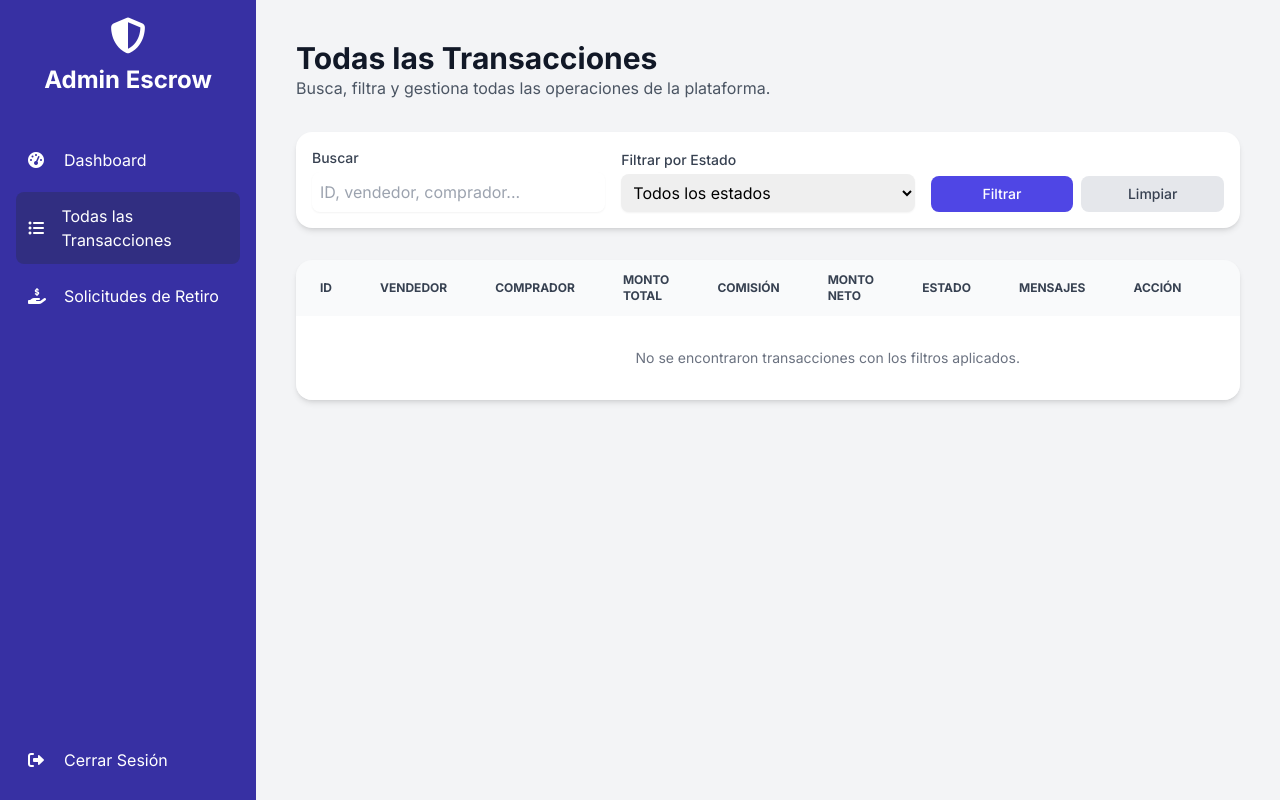
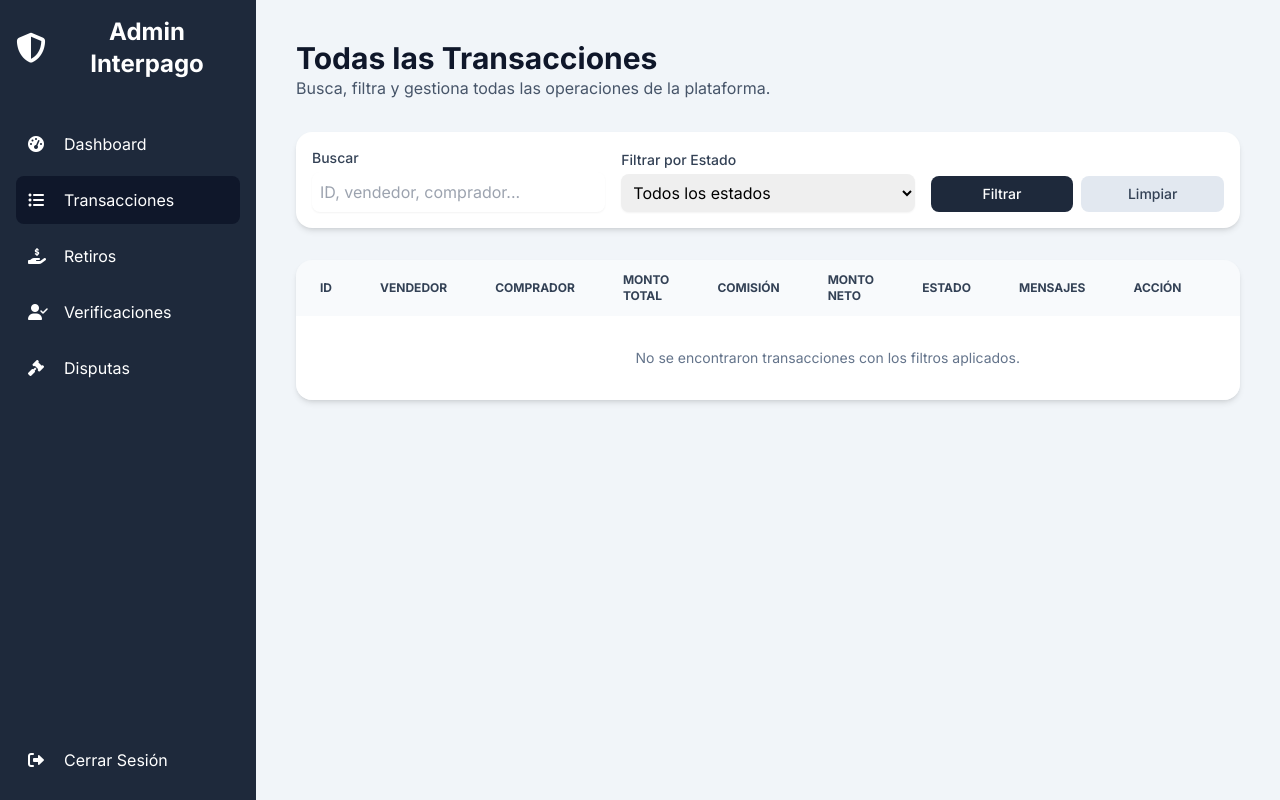
Before and after one commit to interpago/interpago, a PHP site: page /admin/transactions.php in a window 1280 px wide. Run offline with PHP 8.4, Linux system fonts and the light colour scheme; a user stored in the database is signed in; data that the repository does not hold is empty; some libraries are stand-ins or nearby versions.

Commit message:
Corregir menu y tema del admin

```diff
--- a/admin/transactions.php
+++ b/admin/transactions.php
@@ -114,32 +114,41 @@ try {
         .dispute-row { background-color: #fff1f2 !important; border-left: 4px solid #ef4444; }
     </style>
 </head>
-<body class="bg-gray-100">
+<body class="bg-slate-100">
     <div class="flex">
-        <aside class="w-64 bg-indigo-800 text-white min-h-screen p-4 flex-shrink-0 flex flex-col">
-            <div class="text-center mb-10"><i class="fas fa-shield-alt text-4xl"></i><h1 class="text-2xl font-bold mt-2">Admin Escrow</h1></div>
+        <!-- INICIO DE LA CORRECCIÓN: Barra lateral unificada -->
+        <aside class="w-64 bg-slate-800 text-white min-h-screen p-4 flex-shrink-0 flex flex-col">
+            <div class="text-center mb-10">
+                <a href="index.php" class="flex items-center justify-center space-x-2">
+                    <i class="fas fa-shield-alt text-3xl"></i>
+                    <h1 class="text-2xl font-bold">Admin Interpago</h1>
+                </a>
+            </div>
             <nav class="flex-grow">
-                <ul>
-                    <li class="mb-2"><a href="index.php" class="flex items-center p-3 rounded-lg hover:bg-indigo-700"><i class="fas fa-tachometer-alt w-6"></i><span class="ml-3">Dashboard</span></a></li>
-                    <li class="mb-2"><a href="transactions.php" class="flex items-center p-3 rounded-lg bg-indigo-900"><i class="fas fa-list-ul w-6"></i><span class="ml-3">Todas las Transacciones</span></a></li>
-                     <li class="mb-2"><a href="withdrawals.php" class="flex items-center p-3 rounded-lg hover:bg-indigo-700"><i class="fas fa-hand-holding-usd w-6"></i><span class="ml-3">Solicitudes de Retiro</span></a></li>
+                <ul class="space-y-2">
+                    <li><a href="index.php" class="flex items-center p-3 rounded-lg hover:bg-slate-700"><i class="fas fa-tachometer-alt w-6"></i><span class="ml-3">Dashboard</span></a></li>
+                    <li><a href="transactions.php" class="flex items-center p-3 rounded-lg bg-slate-900"><i class="fas fa-list-ul w-6"></i><span class="ml-3">Transacciones</span></a></li>
+                    <li><a href="withdrawals.php" class="flex items-center p-3 rounded-lg hover:bg-slate-700"><i class="fas fa-hand-holding-usd w-6"></i><span class="ml-3">Retiros</span></a></li>
+                    <li><a href="verifications.php" class="flex items-center p-3 rounded-lg hover:bg-slate-700"><i class="fas fa-user-check w-6"></i><span class="ml-3">Verificaciones</span></a></li>
+                    <li><a href="disputes.php" class="flex items-center p-3 rounded-lg hover:bg-slate-700"><i class="fas fa-gavel w-6"></i><span class="ml-3">Disputas</span></a></li>
                 </ul>
             </nav>
-            <div><a href="logout.php" class="flex items-center p-3 rounded-lg hover:bg-indigo-700"><i class="fas fa-sign-out-alt w-6"></i><span class="ml-3">Cerrar Sesión</span></a></div>
+            <div><a href="logout.php" class="flex items-center p-3 rounded-lg hover:bg-slate-700"><i class="fas fa-sign-out-alt w-6"></i><span class="ml-3">Cerrar Sesión</span></a></div>
         </aside>
+        <!-- FIN DE LA CORRECCIÓN -->
 
         <main class="flex-1 p-6 md:p-10 overflow-y-auto">
-            <header class="mb-8"><h1 class="text-3xl font-bold text-gray-900">Todas las Transacciones</h1><p class="text-gray-600">Busca, filtra y gestiona todas las operaciones de la plataforma.</p></header>
+            <header class="mb-8"><h1 class="text-3xl font-bold text-slate-900">Todas las Transacciones</h1><p class="text-slate-600">Busca, filtra y gestiona todas las operaciones de la plataforma.</p></header>
             <div class="bg-white p-4 rounded-2xl shadow-md mb-8">
                 <form action="transactions.php" method="GET" class="grid md:grid-cols-3 gap-4 items-end">
-                    <div><label for="search" class="block text-sm font-medium text-gray-700">Buscar</label><input type="text" name="search" id="search" class="mt-1 block w-full p-2 border-gray-300 rounded-lg shadow-sm" value="<?php echo htmlspecialchars($search); ?>" placeholder="ID, vendedor, comprador..."></div>
-                    <div><label for="status_filter" class="block text-sm font-medium text-gray-700">Filtrar por Estado</label><select name="status_filter" id="status_filter" class="mt-1 block w-full p-2 border-gray-300 rounded-lg shadow-sm"><option value="">Todos los estados</option><?php foreach ($status_translations as $key => $value): ?><option value="<?php echo $key; ?>" <?php echo ($status_filter === $key) ? 'selected' : ''; ?>><?php echo $value; ?></option><?php endforeach; ?></select></div>
-                    <div class="flex space-x-2"><button type="submit" class="w-full text-white bg-indigo-600 hover:bg-indigo-700 font-medium rounded-lg text-sm px-4 py-2">Filtrar</button><a href="transactions.php" class="w-full text-center text-gray-700 bg-gray-200 hover:bg-gray-300 font-medium rounded-lg text-sm px-4 py-2">Limpiar</a></div>
+                    <div><label for="search" class="block text-sm font-medium text-slate-700">Buscar</label><input type="text" name="search" id="search" class="mt-1 block w-full p-2 border-slate-300 rounded-lg shadow-sm" value="<?php echo htmlspecialchars($search); ?>" placeholder="ID, vendedor, comprador..."></div>
+                    <div><label for="status_filter" class="block text-sm font-medium text-slate-700">Filtrar por Estado</label><select name="status_filter" id="status_filter" class="mt-1 block w-full p-2 border-slate-300 rounded-lg shadow-sm"><option value="">Todos los estados</option><?php foreach ($status_translations as $key => $value): ?><option value="<?php echo $key; ?>" <?php echo ($status_filter === $key) ? 'selected' : ''; ?>><?php echo $value; ?></option><?php endforeach; ?></select></div>
+                    <div class="flex space-x-2"><button type="submit" class="w-full text-white bg-slate-800 hover:bg-slate-900 font-medium rounded-lg text-sm px-4 py-2">Filtrar</button><a href="transactions.php" class="w-full text-center text-slate-700 bg-slate-200 hover:bg-slate-300 font-medium rounded-lg text-sm px-4 py-2">Limpiar</a></div>
                 </form>
             </div>
             <div class="bg-white rounded-2xl shadow-md overflow-x-auto">
-                <table class="w-full text-sm text-left text-gray-500">
-                    <thead class="text-xs text-gray-700 uppercase bg-gray-50">
+                <table class="w-full text-sm text-left text-slate-500">
+                    <thead class="text-xs text-slate-700 uppercase bg-slate-50">
                         <tr><th class="px-6 py-3">ID</th><th class="px-6 py-3">Vendedor</th><th class="px-6 py-3">Comprador</th><th class="px-6 py-3">Monto Total</th><th class="px-6 py-3">Comisión</th><th class="px-6 py-3">Monto Neto</th><th class="px-6 py-3">Estado</th><th class="px-6 py-3">Mensajes</th><th class="px-6 py-3" style="min-width: 250px;">Acción</th></tr>
                     </thead>
                     <tbody>
@@ -147,24 +156,24 @@ try {
                             <tr><td colspan="9" class="text-center py-8 text-red-600 font-semibold"><?php echo $query_error; ?></td></tr>
                         <?php elseif ($result && $result->num_rows > 0): ?>
                             <?php while($row = $result->fetch_assoc()): ?>
-                                <tr class="bg-white border-b hover:bg-gray-50 <?php echo $row['status'] === 'dispute' ? 'dispute-row' : ''; ?>">
-                                    <td class="px-6 py-4"><a href="../transaction.php?tx_uuid=<?php echo htmlspecialchars($row['transaction_uuid']); ?>&user_id=admin" class="font-medium text-indigo-600 hover:underline" title="Ver transacción"><span class="font-mono text-xs"><?php echo substr($row['transaction_uuid'], 0, 8); ?>...</span></a></td>
+                                <tr class="bg-white border-b hover:bg-slate-50 <?php echo $row['status'] === 'dispute' ? 'dispute-row' : ''; ?>">
+                                    <td class="px-6 py-4"><a href="../transaction.php?tx_uuid=<?php echo htmlspecialchars($row['transaction_uuid']); ?>" class="font-medium text-blue-600 hover:underline" title="Ver transacción"><span class="font-mono text-xs"><?php echo substr($row['transaction_uuid'], 0, 8); ?>...</span></a></td>
                                     <td class="px-6 py-4"><?php echo htmlspecialchars($row['seller_name']); ?></td>
                                     <td class="px-6 py-4"><?php echo htmlspecialchars($row['buyer_name']); ?></td>
                                     <td class="px-6 py-4">$<?php echo number_format($row['amount'], 2); ?></td>
                                     <td class="px-6 py-4 text-red-500">$<?php echo number_format($row['commission'], 2); ?></td>
                                     <td class="px-6 py-4 text-green-600 font-bold">$<?php echo number_format($row['net_amount'], 2); ?></td>
                                     <td class="px-6 py-4"><span class="status-pill status-<?php echo htmlspecialchars($row['status']); ?>"><?php echo htmlspecialchars($status_translations[$row['status']] ?? $row['status']); ?></span></td>
-                                    <td class="px-6 py-4 text-center"><span class="inline-flex items-center justify-center px-2 py-1 text-xs font-bold leading-none text-indigo-100 bg-indigo-700 rounded-full"><?php echo $row['message_count']; ?></span></td>
+                                    <td class="px-6 py-4 text-center"><span class="inline-flex items-center justify-center px-2 py-1 text-xs font-bold leading-none text-slate-100 bg-slate-700 rounded-full"><?php echo $row['message_count']; ?></span></td>
                                     <td class="px-6 py-4">
                                         <form action="transactions.php?search=<?php echo htmlspecialchars($search); ?>&status_filter=<?php echo htmlspecialchars($status_filter); ?>" method="POST" class="flex items-center space-x-2">
                                             <input type="hidden" name="transaction_id" value="<?php echo $row['id']; ?>">
-                                            <select name="new_status" class="block w-full p-2 text-sm border-gray-300 rounded-lg bg-gray-50">
+                                            <select name="new_status" class="block w-full p-2 text-sm border-slate-300 rounded-lg bg-slate-50">
                                                 <?php foreach ($status_translations as $status_key => $status_value): ?>
                                                     <option value="<?php echo $status_key; ?>" <?php echo ($row['status'] === $status_key) ? 'selected' : ''; ?>><?php echo $status_value; ?></option>
                                                 <?php endforeach; ?>
                                             </select>
-                                            <button type="submit" class="text-white bg-indigo-600 hover:bg-indigo-700 font-medium rounded-lg text-sm px-4 py-2">Guardar</button>
+                                            <button type="submit" class="text-white bg-slate-800 hover:bg-slate-900 font-medium rounded-lg text-sm px-4 py-2">Guardar</button>
                                         </form>
                                     </td>
                                 </tr>
```
Also changed, not shown: admin/login.php (+27 -52 lines), admin/verifications.php (+20 -22 lines), admin/withdrawals.php (+20 -22 lines).
